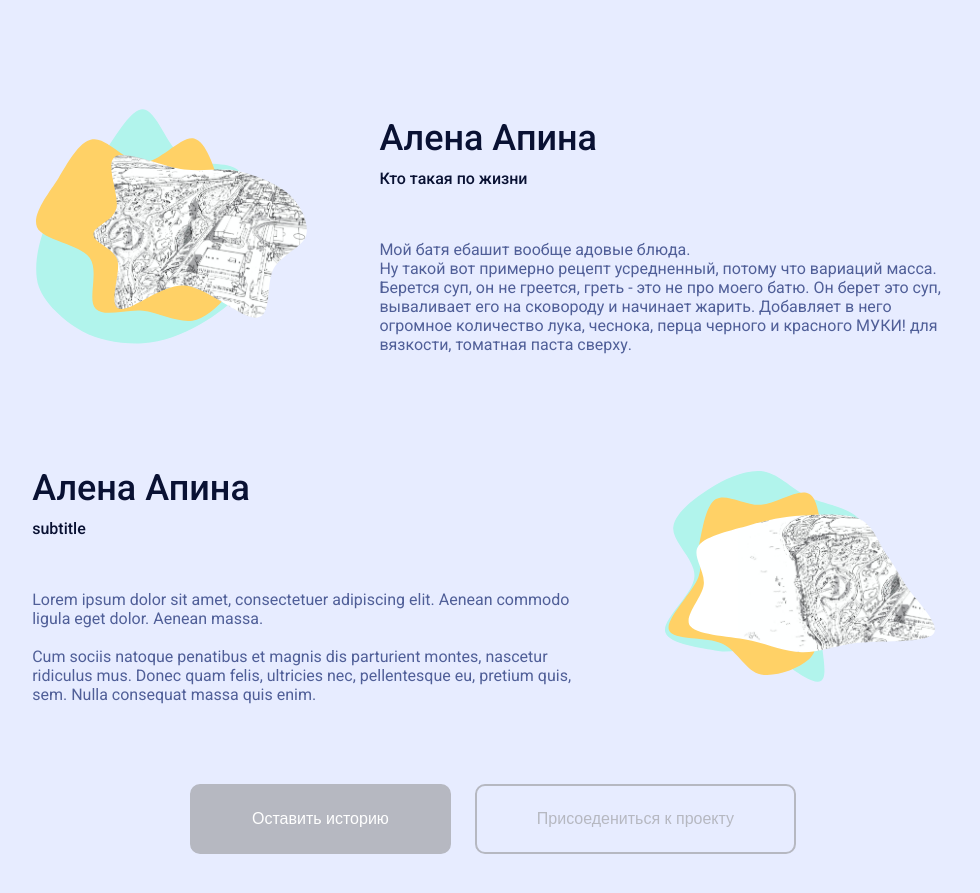
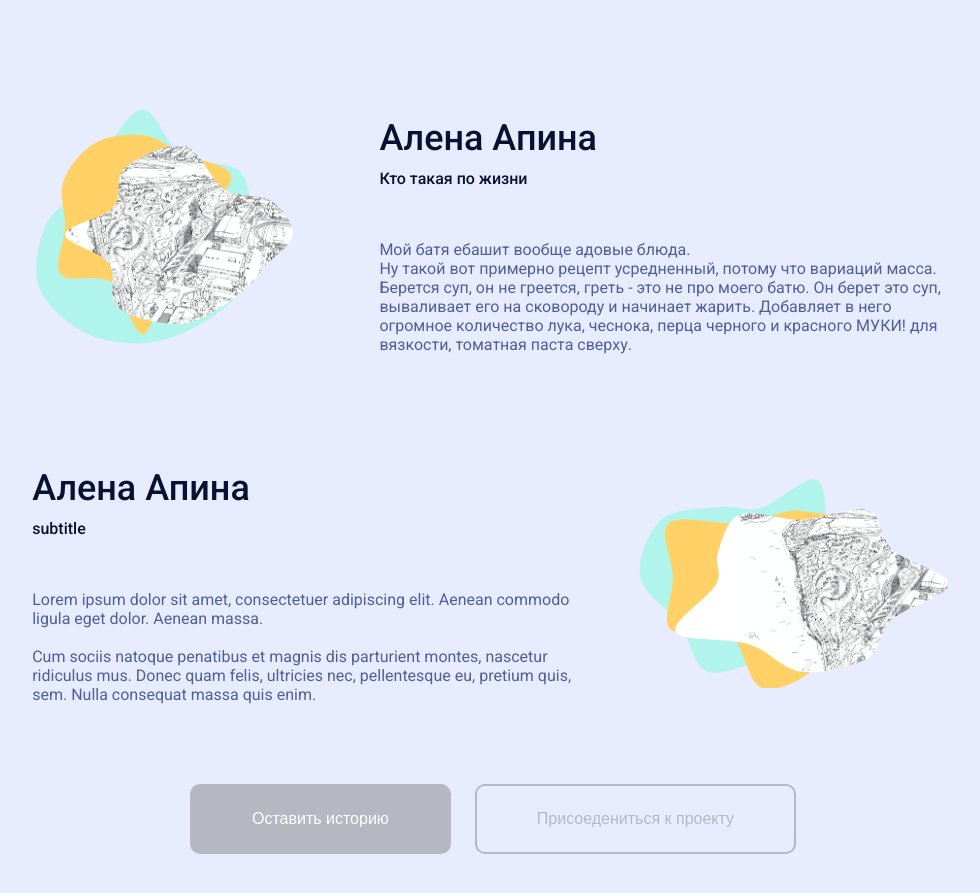
Before and after one commit to designunit/bereguray, a Next.js app: page / in a window 1280 px wide. Shown: the part 961-1854 px from the top of the page, without its empty margins (147-1127 px from the left). Built offline with nearby package versions, Linux system fonts and the light colour scheme.

Commit message:
SMIL test #3

```diff
--- a/src/components/Bubble/index.tsx
+++ b/src/components/Bubble/index.tsx
@@ -10,7 +10,7 @@ export type BubbleProps = {
     picturePath?: string
 }
 
-const getData = () => {
+const getKeyFrame = () => {
     const pointCount = 12
     const angle = Math.PI * 2
     const line = d3Shape.lineRadial().curve(d3Shape.curveCardinalClosed)
@@ -28,6 +28,9 @@ export const Bubble: React.FC<BubbleProps> = ({
     opacity = 1,
     ...props
 }) => {
+
+    const [firstKey, setFirstKey] = useState(getKeyFrame())
+    const [data, setData] = useState(`${firstKey}; ${getKeyFrame()}; ${getKeyFrame()}; ${getKeyFrame()}; ${firstKey}; `)
     const path = (
         <path
             fillRule="evenodd"
@@ -35,13 +38,14 @@ export const Bubble: React.FC<BubbleProps> = ({
             fill={color}
             opacity={opacity}
             transform='translate(.5, .5)'
-            d={getData()}
+            d={firstKey}
         >
             <animate
                 attributeName='d'
+                begin='0s'
                 dur='3s'
                 repeatCount='indefinite'
-                values={`${getData()}; ${getData()}; ${getData()}; ${getData()}; `}
+                values={data}
             />
         </path>
     )
```
